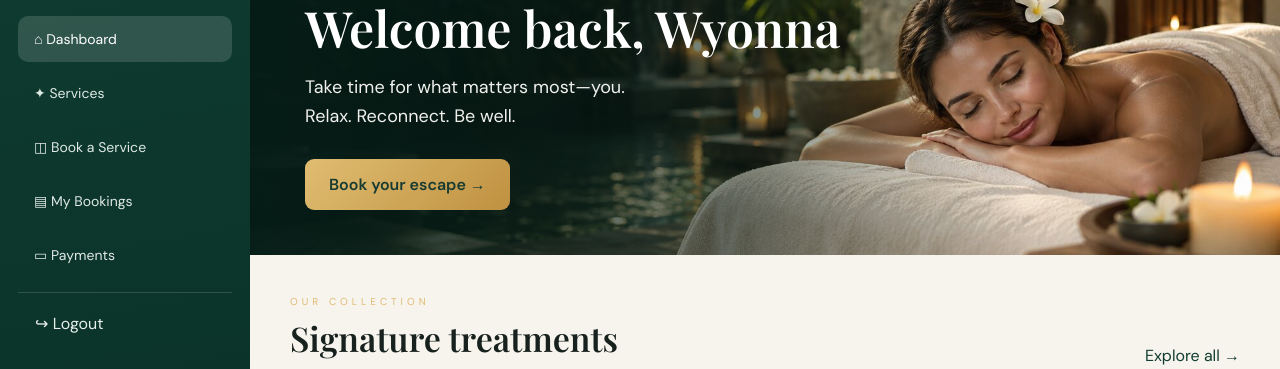
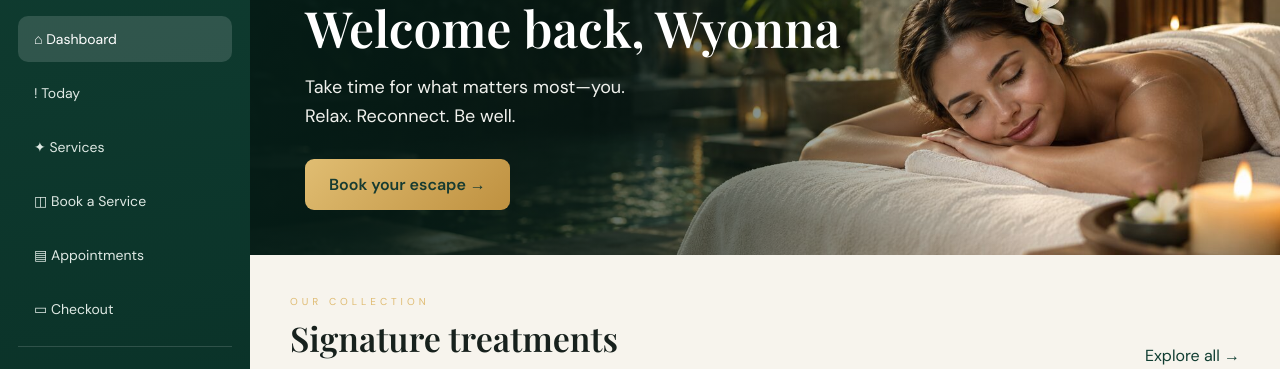
Before and after one commit to 22koki/Spa_Management, a React (Create React App) app in the folder frontend/spa-frontend/: page /dashboard in a window 1280 px wide. Shown: the part 147-516 px from the top of the page. Built offline with nearby package versions, Linux system fonts and the light colour scheme; no server answers; sample sign-in values are in the browser's storage.

Commit message:
Complete spa MVP: update frontend/spa-frontend/src/pages/Dashboard.jsx

```diff
--- a/frontend/spa-frontend/src/pages/Dashboard.jsx
+++ b/frontend/spa-frontend/src/pages/Dashboard.jsx
@@ -5,8 +5,9 @@ import Bookings from "./Bookings";
 import Payments from "./Payments";
 import BookService from "./BookService";
 import Receipt from "./Receipt";
+import Operations from "./Operations";
 
-const items = [["services","✦","Services"],["book","◫","Book a Service"],["bookings","▤","My Bookings"],["payments","▭","Payments"]];
+const items = [["operations","!","Today"],["services","✦","Services"],["book","◫","Book a Service"],["bookings","▤","Appointments"],["payments","▭","Checkout"]];
 
 export default function Dashboard() {
   const logout=()=>{localStorage.clear();window.location.href="/login"};
@@ -17,7 +18,7 @@ export default function Dashboard() {
       <button className="logout" onClick={logout}>↪ Logout</button><p className="sidebar-quote">“A calmer you.<br/>A brighter tomorrow.”</p>
     </aside>
     <main className="main-area"><header className="topbar"><span>⌕ &nbsp; Find your moment of calm...</span><b>Welcome, Wyonna ◌</b></header>
-      <Routes><Route index element={<Home/>}/><Route path="services" element={<Services/>}/><Route path="bookings" element={<Bookings/>}/><Route path="payments" element={<Payments/>}/><Route path="receipts/:id" element={<Receipt/>}/><Route path="book" element={<BookService/>}/><Route path="*" element={<Navigate to="/dashboard" replace/>}/></Routes>
+      <Routes><Route index element={<Home/>}/><Route path="operations" element={<Operations/>}/><Route path="services" element={<Services/>}/><Route path="bookings" element={<Bookings/>}/><Route path="payments" element={<Payments/>}/><Route path="receipts/:id" element={<Receipt/>}/><Route path="book" element={<BookService/>}/><Route path="*" element={<Navigate to="/dashboard" replace/>}/></Routes>
     </main>
   </div>;
 }
```
